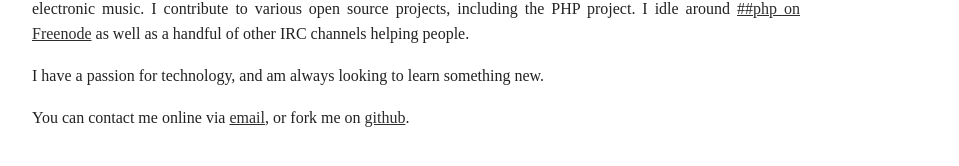
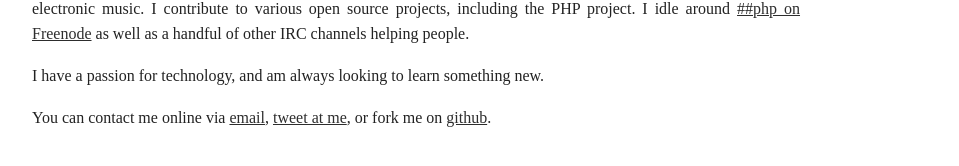
Before and after one commit to imnotjames/imnotjames.github.io, a Jekyll site: the page built from index.markdown, in a window 1280 px wide. Shown: the part 237-403 px from the top of the page, without its empty margins (224-1183 px from the left). Built offline with Jekyll 4.4.1, drawn with Linux system fonts in a browser that asks for light colours; some web fonts are replaced; Markdown is read by kramdown in place of the engine named in the settings.

Commit message:
add twitter ~so social~

```diff
--- a/_config.yml
+++ b/_config.yml
@@ -12,6 +12,7 @@ paginate_path: "blog/page/:num"
 contact:
  email: "rot13:znvygb:wnzrf@abgwnz.rf"
  github: "rot13://tvguho.pbz/vzabgwnzrf"
+ twitter: "rot13://gjvggre.pbz/gehylabgwnzrf"
 
 timezone: "America/New_York"
 
--- a/index.markdown
+++ b/index.markdown
@@ -17,9 +17,10 @@ I have a passion for technology, and am always looking to learn something new.
 
 
 
-You can contact me online via [email][email], or fork me on [github][github].
+You can contact me online via [email][email], [tweet at me][twitter], or fork me on [github][github].
 
 [resume]: /resume.html
 [##php]: irc://irc.freenode.net/##php
 [email]: {{ site.contact.email }}
 [github]: {{ site.contact.github }}
+[twitter]: {{ site.contact.twitter }}
```
